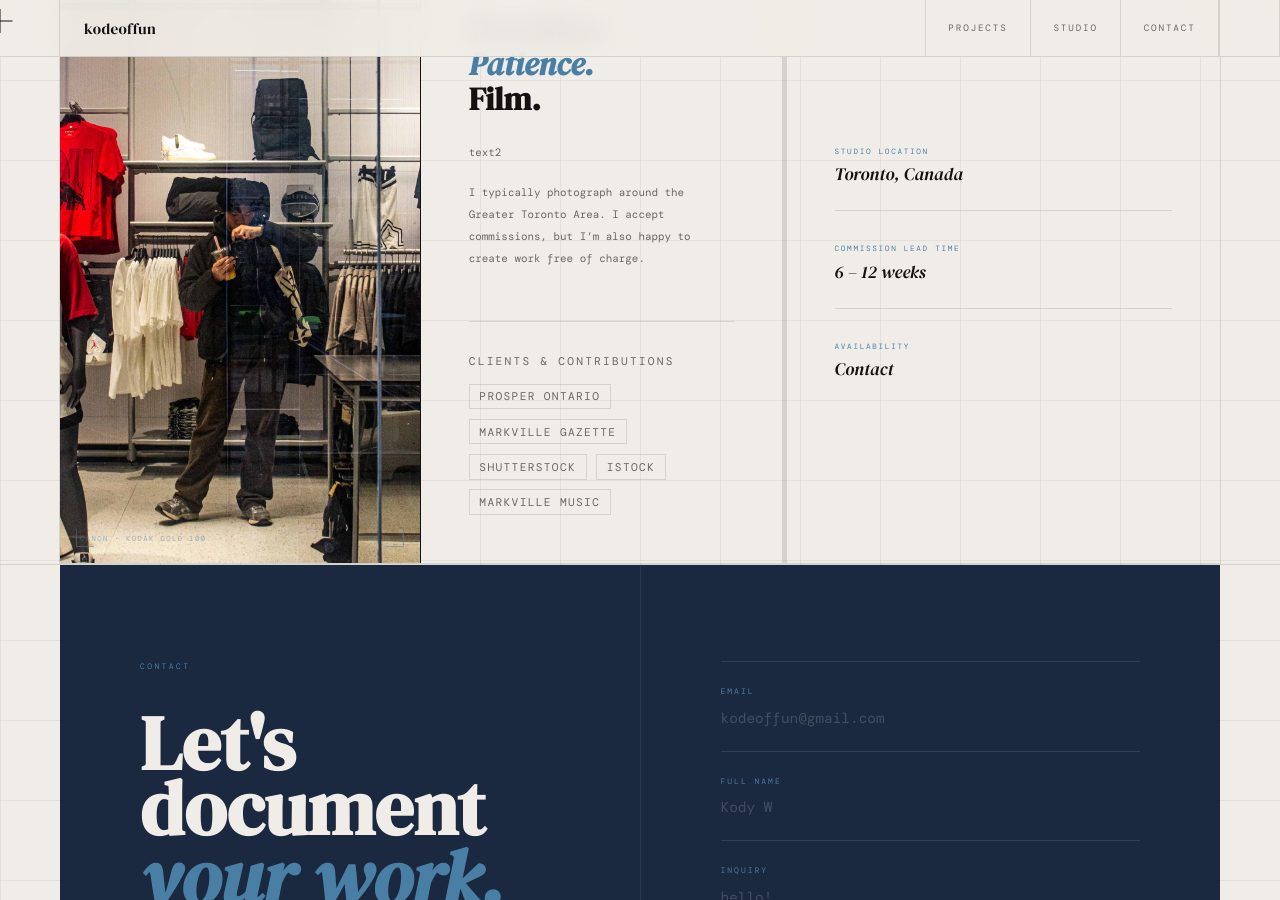
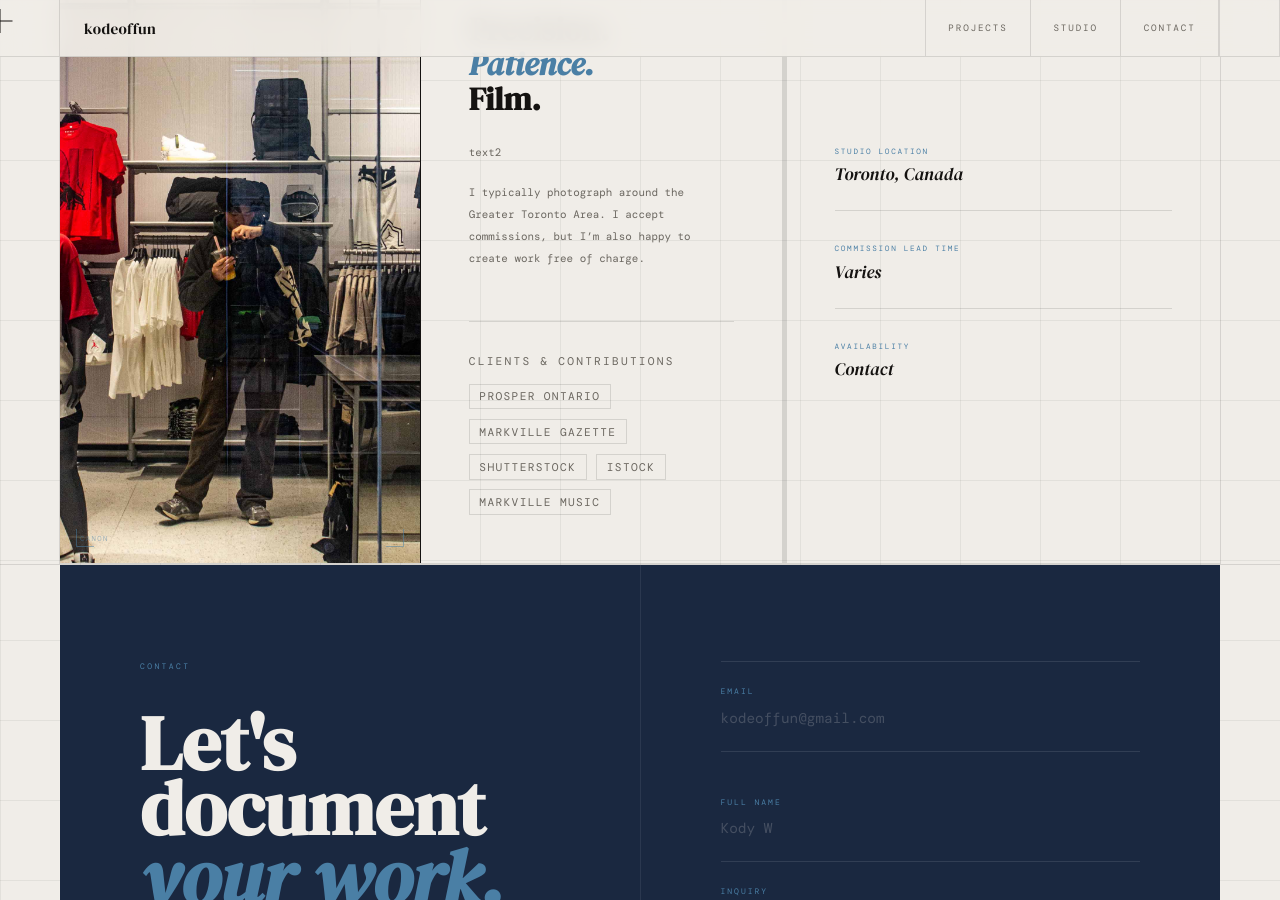
Before and after one commit to kodeoffun/kodeoffun.github.io, a Jekyll site: the page index.html, which Jekyll copies as it is, in a window 1280 px wide and 900 px high, scrolled down 3197 px. Built offline with Jekyll 4.4.1, drawn with Linux system fonts in a browser that asks for light colours; some web fonts are replaced; some of the changed text lies outside the part shown.

Commit message:
Update index.html

```diff
--- a/index.html
+++ b/index.html
@@ -897,7 +897,7 @@
   <div class="hero-bottom-bar">
     <div class="hbb-cell">
       <span class="hbb-label">Speciality</span>
-      <span class="hbb-val">Architectural</span>
+      <span class="hbb-val">Architectural/Street</span>
     </div>
     <div class="hbb-cell">
       <span class="hbb-label">Format</span>
@@ -957,7 +957,7 @@
       </a>
 
 <a href="project-001.html" class="project-cell rv" style="text-decoration: none; color: inherit; display: block;">  <div class="project-photo a4">
-    <img src="markville-junk-n-jazz-2025.jpg" alt="Markville Music's annual Junk Food N'Jazz performance, featuring Markville's jazz ensembles, choir, and many other great performers." class="project-img" loading="lazy">
+    <img src="markville-junk-n-jazz-2025.jpg" alt="Markville Music's annual Junk Food N'Jazz performance, featuring Markville's jazz ensembles, choir, and many other great performers in the " class="project-img" loading="lazy">
   </div>
         <div class="project-num">004</div>
         <div class="project-info">
@@ -1033,7 +1033,7 @@
 
       <a href="link-to-series-1.html" class="series-item rv" style="text-decoration: none; color: inherit; display: block;">
         <div class="series-photo">
-          <img src="high-park.JPG" alt="Series 1" class="series-photo-bg" style="object-fit: cover;">
+          <img src="high-park.JPG" alt="A collection of High Park's most iconic cherry blossom flowers during peak blooming season." class="series-photo-bg" style="object-fit: cover;">
         </div>
         <div class="series-label">
           <div class="series-n">I —</div>
@@ -1096,7 +1096,7 @@
           <div class="bp-corner tr"></div>
           <div class="bp-corner bl"></div>
           <div class="bp-corner br"></div>
-          <div class="portrait-label">Canon · Kodak Gold 100</div>
+          <div class="portrait-label">Canon</div>
         </div>
 
         <div class="about-text-block rv">
@@ -1126,7 +1126,7 @@
         </div>
         <div class="about-spec-row">
           <div class="spec-label-sm">Commission Lead Time</div>
-          <div class="spec-val-sm">6 – 12 weeks</div>
+          <div class="spec-val-sm">Varies</div>
         </div>
         <div class="about-spec-row">
           <div class="spec-label-sm">Availability</div>
@@ -1164,6 +1164,7 @@
       <label class="c-lab">Email</label>
       <input class="c-inp" type="email" name="email" placeholder="kodeoffun@gmail.com" required>
     </div>
+    <br>
     <div class="c-row">
       <label class="c-lab">Full Name</label>
       <input class="c-inp" type="text" name="name" placeholder="Kody W" required>
```
